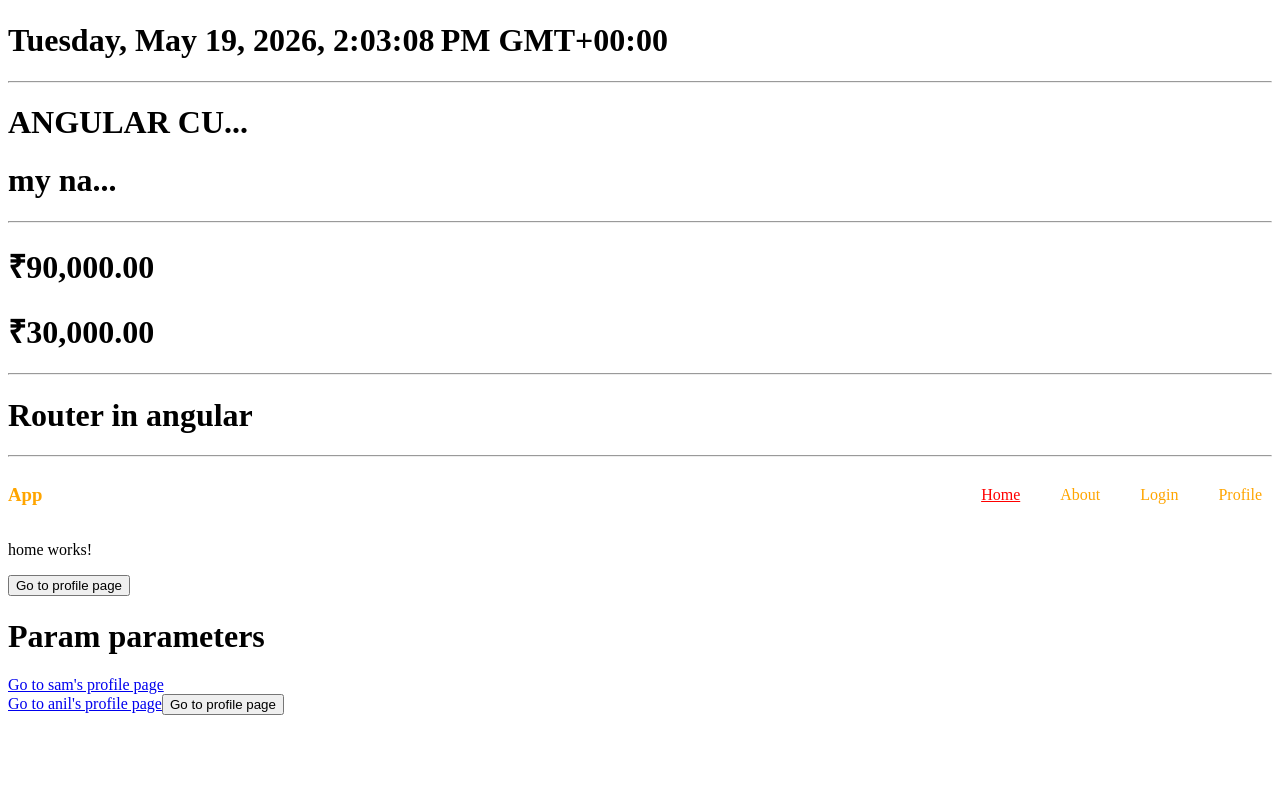
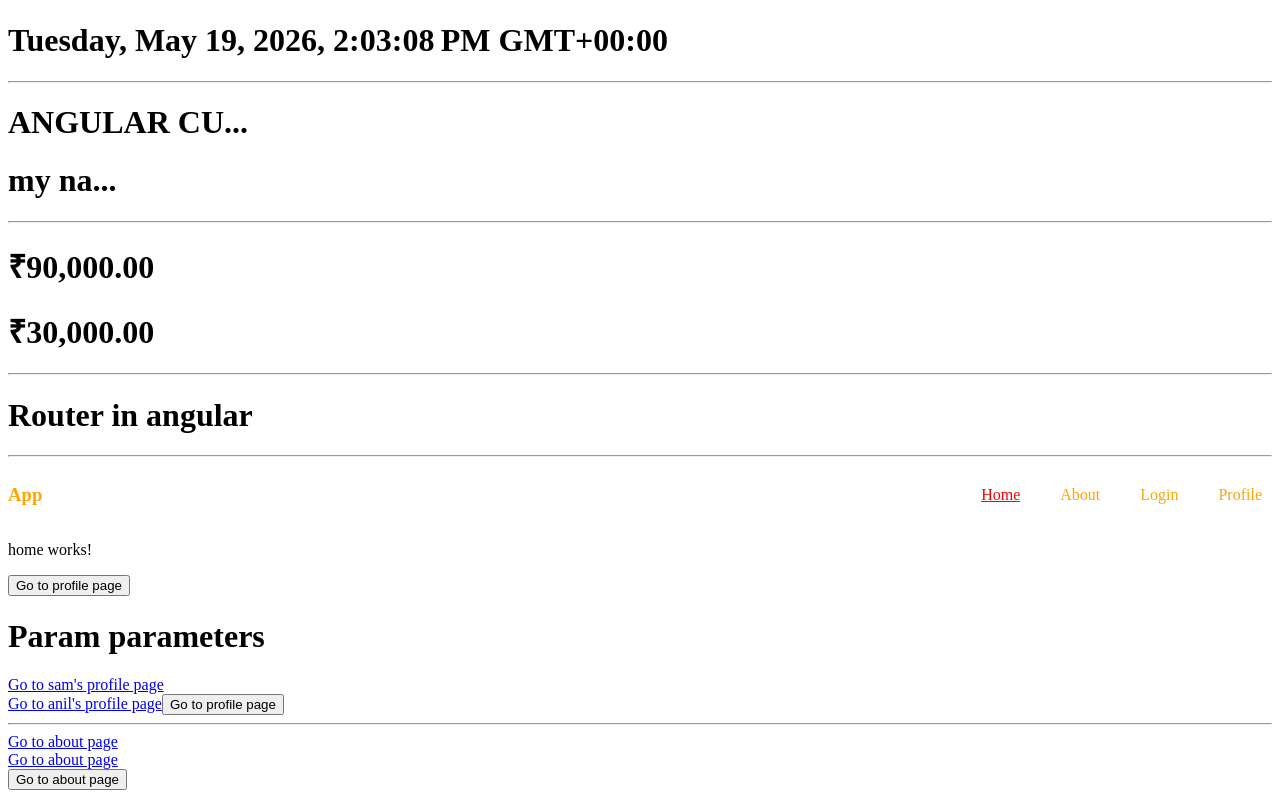
Before and after one commit to Gaurav7173/angular-21-tut, an Angular app: page / in a window 1280 px wide. Shown: the part 3625-4423 px from the top of the page. Before the commit the page ends 4348 px from the top, so only its background shows below. Built offline with nearby package versions, Linux system fonts and the light colour scheme.

Commit message:
Route perameters

```diff
--- a/src/app/app.routes.ts
+++ b/src/app/app.routes.ts
@@ -13,6 +13,12 @@ export const routes: Routes = [
         path:"login",component:Login
     },
     {
+        path:"about/:name/:age",component:About
+    },
+    {
+        path:"about/:name",component:About
+    },
+    {
         path:"about",component:About
     },
     {
--- a/src/app/pages/about/about.html
+++ b/src/app/pages/about/about.html
@@ -1 +1,3 @@
 <p>about works!</p>
+<p>Route parameter name is: {{namerouteparam()}}</p>
+<p>Route parameter age is: {{agerouteparam()}}</p>
--- a/src/app/pages/about/about.ts
+++ b/src/app/pages/about/about.ts
@@ -1,4 +1,5 @@
-import { Component } from '@angular/core';
+import { Component, signal } from '@angular/core';
+import { ActivatedRoute } from '@angular/router';
 
 @Component({
   selector: 'app-about',
@@ -7,5 +8,18 @@ import { Component } from '@angular/core';
   styleUrl: './about.css',
 })
 export class About {
+  constructor(public route: ActivatedRoute) { }
 
+  namerouteparam=signal("");
+  agerouteparam=signal(0);
+
+
+  ngOnInit() {
+    this.route.params.subscribe((params) => {
+      console.log(params); // { id: 1 }
+      this.namerouteparam.set(params['name']);
+      this.agerouteparam.set(params['age']);
+
+    })
+  }
 }
--- a/src/app/pages/home/home.html
+++ b/src/app/pages/home/home.html
@@ -9,3 +9,11 @@
 [queryParams]="{id:2,name:userdata().name,age:64}">Go to anil's profile page</a>
 
 <button (click)="goToProfile()">Go to profile page</button>
+
+<hr>
+
+<a routerLink="/about/anil">Go to about page</a>
+<br>
+<a [routerLink]="['/about',userdata().name, userdata().age]">Go to about page</a>
+<br>
+<button (click)="goToAbout()">Go to about page</button>
--- a/src/app/pages/home/home.ts
+++ b/src/app/pages/home/home.ts
@@ -10,7 +10,7 @@ import { Router, RouterLink } from '@angular/router';
 export class Home {
   constructor(public router: Router) { }// here we are injecting the router service to navigate to other page on button click
 
-  userdata=signal({name:"anil",age:14,id:1});
+  userdata=signal({name:"anil bhai",age:14,id:1});
 
   goToProfile() {
     this.router.navigate(['profile'],{
@@ -18,4 +18,8 @@ export class Home {
     });
   }
 
+  goToAbout() {
+    this.router.navigate(['about',this.userdata().name,this.userdata().age]);
+  }
+
 }
```
